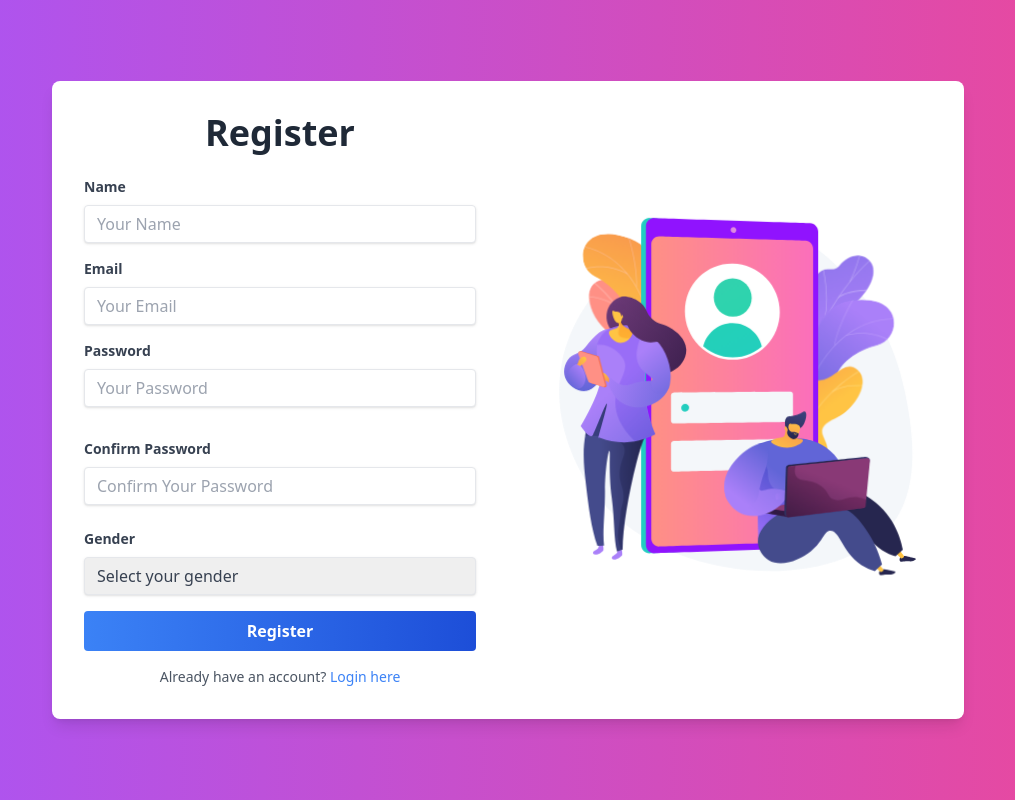
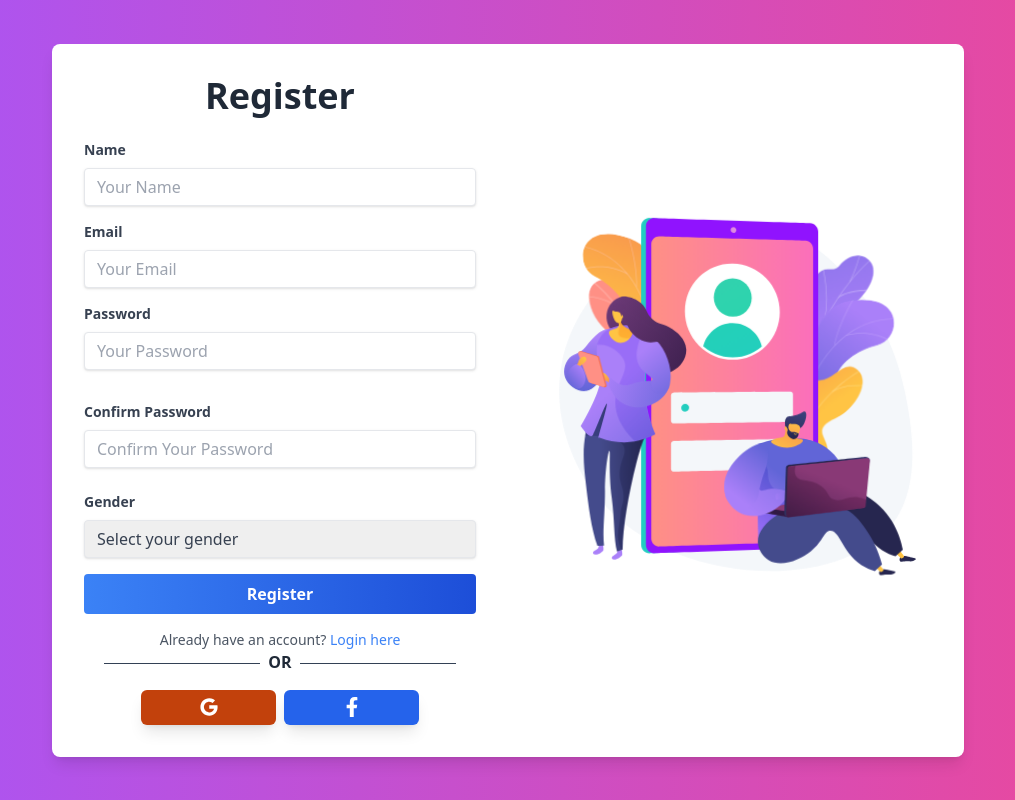
Before and after one commit to AshikurZaman01/Multi-Vendor-Ecommerce-Website-MERN, a React (Vite) app in the folder Front End/: page /register in a window 1280 px wide. Shown: the whole page, without its empty margins (132-1147 px from the left). Built offline with nearby package versions, Linux system fonts and the light colour scheme.

Commit message:
add SocialsBtn

```diff
--- a/Front End/src/Components/Views/Auth/Login/LoginForm.jsx
+++ b/Front End/src/Components/Views/Auth/Login/LoginForm.jsx
@@ -1,5 +1,6 @@
 import { useState } from "react";
 import { Link } from "react-router-dom"; // Assuming you're using React Router for navigation
+import SocialLoginButtons from "../SocialLoginButtons/SocialLoginButtons";
 
 const LoginForm = () => {
     const [user, setUser] = useState({
@@ -70,6 +71,17 @@ const LoginForm = () => {
                     </Link>
                 </p>
             </div>
+
+            <div className="w-full flex justify-center items-center mb-3">
+                <div className="w-2/5 bg-slate-700 h-[1px]"></div>
+                <div className="w-auto flex justify-center items-center">
+                    <span className="pb-1 font-bold mx-2 uppercase">or</span>
+                </div>
+                <div className="w-2/5 bg-slate-700 h-[1px]"></div>
+            </div>
+
+            <SocialLoginButtons></SocialLoginButtons>
+
         </form>
     );
 };
--- a/Front End/src/Components/Views/Auth/Register/Register.jsx
+++ b/Front End/src/Components/Views/Auth/Register/Register.jsx
@@ -5,6 +5,7 @@ import RegisterForm from './RegisterForm';
 const Register = () => {
     return (
         <div className="flex items-center justify-center min-h-screen bg-gradient-to-r from-purple-500 to-pink-500 p-4 sm:p-8">
+
             <div className="flex flex-col sm:flex-row rounded-lg w-full sm:w-3/4 overflow-hidden bg-white shadow-lg">
 
                 {/* Form Portion */}
--- a/Front End/src/Components/Views/Auth/Register/RegisterForm.jsx
+++ b/Front End/src/Components/Views/Auth/Register/RegisterForm.jsx
@@ -1,5 +1,6 @@
 import { useState } from "react";
 import { Link } from "react-router-dom";
+import SocialLoginButtons from "../SocialLoginButtons/SocialLoginButtons";
 
 const RegisterForm = () => {
 
@@ -9,7 +10,6 @@ const RegisterForm = () => {
         password: '',
         confirmPassword: '',
         gender: '',
-        age: '',
     });
     const [passwordStrength, setPasswordStrength] = useState('');
 
@@ -152,6 +152,8 @@ const RegisterForm = () => {
                 </select>
             </div>
 
+
+
             <button
                 type="submit"
                 className="bg-gradient-to-r from-blue-500 to-blue-700 hover:bg-gradient-to-l text-white font-bold py-2 px-4 rounded focus:outline-none focus:shadow-outline w-full"
@@ -167,6 +169,18 @@ const RegisterForm = () => {
                     </Link>
                 </p>
             </div>
+
+            <div className="w-full flex justify-center items-center mb-3">
+                <div className="w-2/5 bg-slate-700 h-[1px]"></div>
+                <div className="w-auto flex justify-center items-center">
+                    <span className="pb-1 font-bold mx-2 uppercase">or</span>
+                </div>
+                <div className="w-2/5 bg-slate-700 h-[1px]"></div>
+            </div>
+
+            <SocialLoginButtons></SocialLoginButtons>
+
+
         </form>
     )
 }
--- /dev/null
+++ b/Front End/src/Components/Views/Auth/SocialLoginButtons/SocialLoginButtons.jsx
@@ -0,0 +1,20 @@
+import { IoLogoGoogle } from "react-icons/io5";
+import { FaFacebookF } from "react-icons/fa";
+
+const SocialLoginButtons = () => {
+    return (
+        <div className='flex justify-center items-center gap-2'>
+
+            <div className='w-[135px] h-[35px] flex justify-center items-center rounded-md bg-orange-700 shadow-lg hover:shadow-orange-700/50 hover:scale-105 transition-all duration-300 ease-in-out cursor-pointer '>
+                <span><IoLogoGoogle className="text-white  text-xl" /></span>
+            </div>
+
+            <div className='w-[135px] h-[35px] flex justify-center items-center rounded-md bg-blue-600 shadow-lg hover:shadow-orange-700/50 hover:scale-105 transition-all duration-300 ease-in-out cursor-pointer '>
+                <span><FaFacebookF  className="text-white  text-xl" /></span>
+            </div>
+
+        </div>
+    )
+}
+
+export default SocialLoginButtons
```
